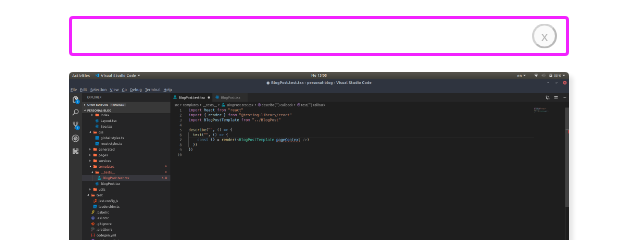
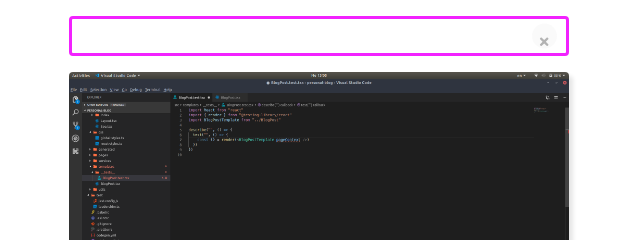
Before and after one commit to susickypavel/personal-blog, a Gatsby site: page / in a window 1280 px wide. Shown: the top 240 px of the page, 321-961 px from the left. Built offline with nearby package versions, Linux system fonts and the light colour scheme; Gatsby itself is replaced by a stand-in of ours; some packages are replaced by stand-ins of ours.

Commit message:
feat: 🎸 add font awesome dependencies for icons

```diff
--- a/package.json
+++ b/package.json
@@ -25,6 +25,10 @@
   "dependencies": {
     "@emotion/core": "^10.0.14",
     "@emotion/styled": "^10.0.14",
+    "@fortawesome/fontawesome-svg-core": "^1.2.21",
+    "@fortawesome/free-brands-svg-icons": "^5.10.1",
+    "@fortawesome/free-solid-svg-icons": "^5.10.1",
+    "@fortawesome/react-fontawesome": "^0.1.4",
     "gatsby": "^2.13.31",
     "gatsby-image": "^2.2.8",
     "gatsby-plugin-emotion": "^4.1.2",
--- a/src/components/Index/search-bar/SearchBar.tsx
+++ b/src/components/Index/search-bar/SearchBar.tsx
@@ -1,4 +1,6 @@
 import React, { useEffect, useState, useRef } from "react"
+import { FontAwesomeIcon } from "@fortawesome/react-fontawesome"
+import { faTimes } from "@fortawesome/free-solid-svg-icons"
 
 import { Input, SearchingState, InputHolder, ClearButton } from "./__styles__"
 import { useDebounce } from "@hooks/useDebounce"
@@ -42,7 +44,7 @@
       <InputHolder>
         <Input type="text" onChange={handleChange} ref={input} />
         <ClearButton disabled={disabled} onBlur={handleFocus} onClick={handleClick}>
-          x
+          <FontAwesomeIcon icon={faTimes} size="xs" />
         </ClearButton>
       </InputHolder>
       {searching ? <SearchingState>Searching...</SearchingState> : children}
--- a/src/components/Index/search-bar/__styles__.ts
+++ b/src/components/Index/search-bar/__styles__.ts
@@ -9,6 +9,11 @@
 `
 
 export const ClearButton = styled.button`
+  padding: 0;
+
+  height: 25px;
+  width: 25px;
+
   position: absolute;
   top: 50%;
   transform: translateY(-50%);
@@ -18,9 +23,24 @@
   width: 25px;
   border-radius: 100%;
 
+  border: none;
   outline: none;
+
+  font-size: 24px;
+
+  &:hover {
+    cursor: pointer;
+    background: pink;
+  }
+
   &:focus {
     background: red;
+  }
+
+  & svg {
+    height: 12.5px;
+    width: 12.5px;
+    padding: calc(12.5 / 2);
   }
 `
 
```
Also changed, not shown: 1 other file.
